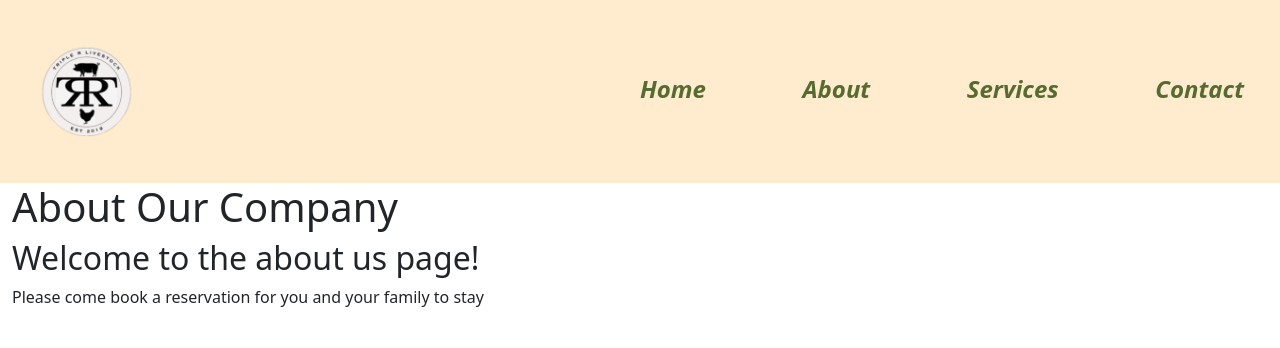
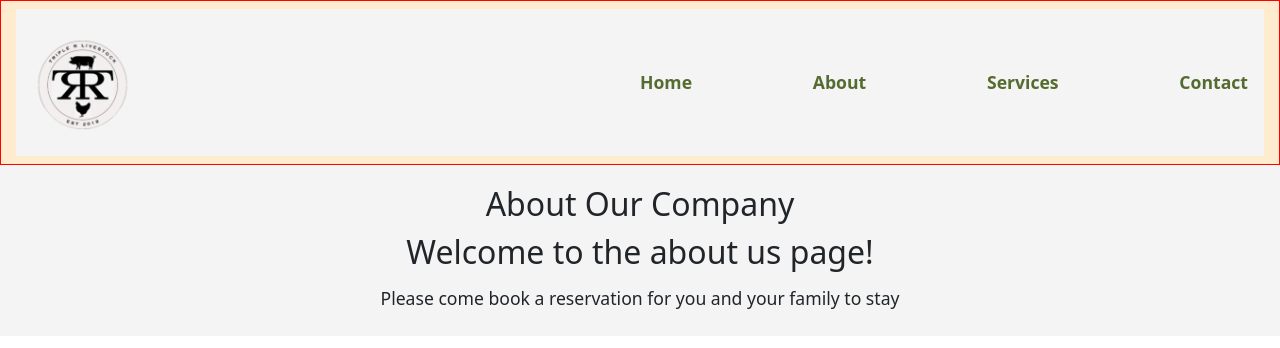
Before and after one commit to CrystalW11/Website-Template, a React (Vite) app in the folder client/: page /about in a window 1280 px wide. Shown: the top 348 px of the page. Built offline with nearby package versions, Linux system fonts and the light colour scheme.

Commit message:
updated folders

```diff
--- a/client/src/App.jsx
+++ b/client/src/App.jsx
@@ -8,6 +8,8 @@ import Create from "./views/Create";
 import Contact from "./views/Contact";
 import Services from "./views/Services";
 import "bootstrap/dist/css/bootstrap.min.css"; // Import Bootstrap globally
+import './static/index.css'; // Correct import path for index.css in static folder
+
 
 function App() {
   return (
--- a/client/src/components/Nav.css
+++ b/client/src/components/Nav.css
@@ -1,23 +1,44 @@
 .navbar {
-     /* border: red 3px solid; */
-     margin: auto;
-     font-size: x-large;
+     border: 1px solid red;
+     /* Optional: Debugging */
+     margin: 0 auto;
+     /* Reset margin */
+     font-size: 1.1rem;
+     /* Standard font size */
      font-weight: 600;
-     font-style: oblique;
-     margin-top: -5%;
-     background-color: blanchedalmond !important; /* force the background color*/
+     font-style: normal;
+     /* Clean font style */
+     height: auto;
+     /* Allow the navbar to adjust height based on content */
+     background-color: blanchedalmond !important;
+     /* Force background color */
      color: darkolivegreen;
-     padding-left: 20px;
-     /* Adjust padding on the left */
-     padding-right: 20px;
-     /* Adjust padding on the right */
-     padding-top: 40px;
-     /* Adjust padding on the top */
-     padding-bottom: 40px;
-     /* Adjust padding on the bottom */
+     padding-left: 15px;
+     /* Adjust padding */
+     padding-right: 15px;
+     /* Adjust padding */
+     padding-top: 8px;
+     /* Reduced padding to keep it compact */
+     padding-bottom: 8px;
+     /* Reduced padding to keep it compact */
+     display: block;
+     /* Default block behavior */
+     box-sizing: border-box;
+     /* Include padding and border in total width/height */
+     width: 100%;
+     /* Make sure it stretches across the full width */
 }
 
-body {
-     padding-top: 60px;
-     /* Prevent content from being hidden behind the navbar */
+.navbar .navbar-brand img {
+     width: 100px;
+     /* Set image width */
+     height: auto;
+     /* Auto height to maintain aspect ratio */
 }
+
+.navbar .nav-link {
+     padding-top: 8px;
+     /* Reduced padding on the links */
+     padding-bottom: 8px;
+     /* Reduced padding on the links */
+}
--- a/client/src/components/Nav.jsx
+++ b/client/src/components/Nav.jsx
@@ -1,34 +1,29 @@
 /** @format */
 
 import React from "react";
-import { Link } from "react-router-dom";// import Link from react-router-dom
+import { Link } from "react-router-dom"; // import Link from react-router-dom
 import "bootstrap/dist/css/bootstrap.min.css";
 import "./nav.css"; // Ensure this is properly imported
 
-
 const NavBar = () => {
   return (
-    <nav className="navbar navbar-light bg-light">
+    <nav className="navbar navbar-light bg-light custom-navbar">
       <div className="container-fluid px-3 d-flex justify-content-between w-100">
-        {" "}
-        {/* Flexbox to evenly space links */}
         <a className="navbar-brand" href="#">
           <img
             src="/kristens_logo.png" // If the image is inside public/images
             alt="Brand Logo"
-            style={{ width: "100px", height: "auto" }}
+            className="navbar-logo"
           />
         </a>
         <div className="d-flex w-50 justify-content-between">
-          {" "}
-          {/* Flexbox for the links */}
-          <a className="nav-link active" aria-current="page" href="#">
+          <a className="nav-link active" aria-current="page" href="/">
             Home
           </a>
           <a className="nav-link" href="/about">
             About
           </a>
-          <a className="nav-link" href="#">
+          <a className="nav-link" href="/services">
             Services
           </a>
           <a className="nav-link" href="/contact">
--- a/client/src/static/index.css
+++ b/client/src/static/index.css
@@ -1,12 +1,58 @@
-h1 {
-     border: 2px solid red;
+/* .container-fluid: Remove min-height if it's stretching the layout */
+.container-fluid {
+     display: flex;
+     justify-content: center;
+     align-items: center;
+     width: 100%;
+     padding: 20px;
+     background-color: #f4f4f4;
+     box-sizing: border-box;
+     /* Remove min-height to prevent stretching */
+     min-height: auto;
+     /* Remove or set to 'auto' */
 }
 
+/* .centered-content: Remove min-height to prevent forced stretching */
 .centered-content {
      display: flex;
      flex-direction: column;
      align-items: center;
+     justify-content: flex-start;
+     /* Align items to the top */
+     padding: 20px;
+     min-height: auto;
+     /* Avoid stretching */
+}
+
+/* Common section container styling */
+.section-container {
+     display: flex;
      justify-content: center;
+     align-items: center;
+     width: 100%;
+     padding: 20px;
+     background-color: #f4f4f4;
+     box-sizing: border-box;
      min-height: 100vh;
-     /* Ensure it takes up the full viewport height */
 }
+
+/* Common inner container styling for both services and contact */
+.section-content {
+     text-align: center;
+     max-width: 800px;
+     width: 100%;
+     padding: 20px;
+     background-color: #fff;
+     border-radius: 8px;
+     box-shadow: 0 4px 8px rgba(0, 0, 0, 0.1);
+}
+
+h1 {
+     margin-bottom: 10px;
+     font-size: 2rem;
+}
+
+p {
+     margin: 5px 0;
+     font-size: 1.1rem;
+}
--- a/client/src/views/Contact.jsx
+++ b/client/src/views/Contact.jsx
@@ -1,10 +1,18 @@
+/** @format */
+
+// src/views/Contact.jsx
 import React from "react";
+import "../static/index.css";
 
 const Contact = () => {
   return (
-    <div>
-      <h1>Contact</h1>
-      <p>Kristen</p>
+    <div className="container-fluid contact-container">
+      <div className="contact-info">
+        <h1>Contact Us</h1>
+        <p>Email: example@example.com</p>
+        <p>Phone: 123-456-7890</p>
+        <p>Address: 123 Main St, City, Country</p>
+      </div>
     </div>
   );
 };
--- a/client/src/views/Services.jsx
+++ b/client/src/views/Services.jsx
@@ -1,18 +1,21 @@
+/** @format */
 
+// src/views/Services.jsx
 import React from "react";
+import "../static/index.css"; // Ensure the styles are imported
 
 const Services = () => {
   return (
-    <div className="container-fluid text-center">
-      <h1>Our Services</h1>
-      <h2>What We Offer</h2>
-      <ul>
-        <li>Web Design</li>
-        <li>Web Development</li>
-        <li>Mobile App Development</li>
-        <li>SEO Optimization</li>
-        <li>Digital Marketing</li>
-      </ul>
+    <div className="container-fluid contact-container">
+      <div className="services-content">
+        <h1>Our Services</h1>
+        <p>We provide a variety of services to meet your needs.</p>
+        <ul className="services-list">
+          <li>Service 1</li>
+          <li>Service 2</li>
+          <li>Service 3</li>
+        </ul>
+      </div>
     </div>
   );
 };
```
